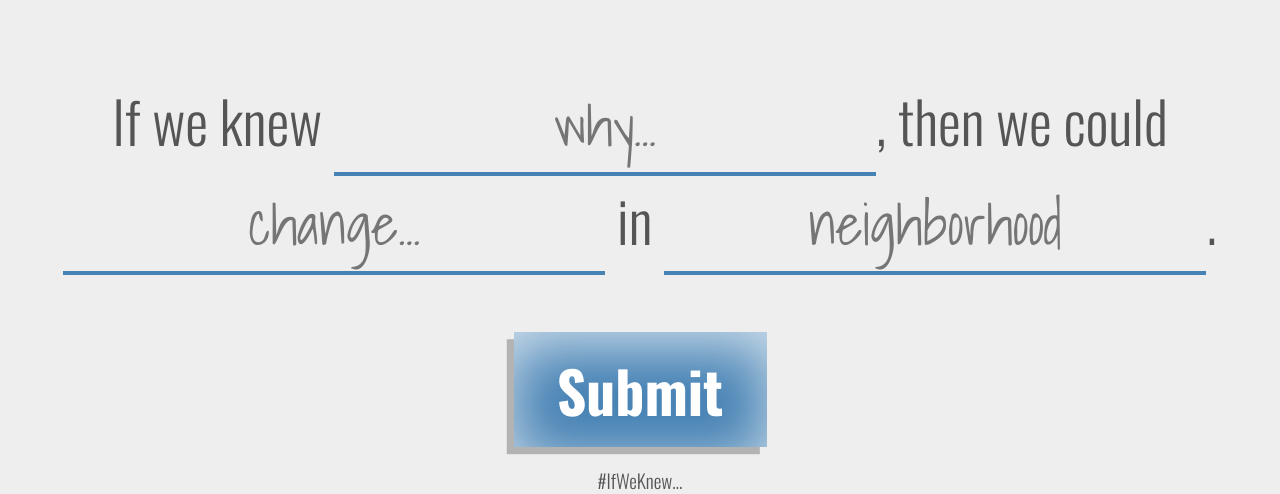
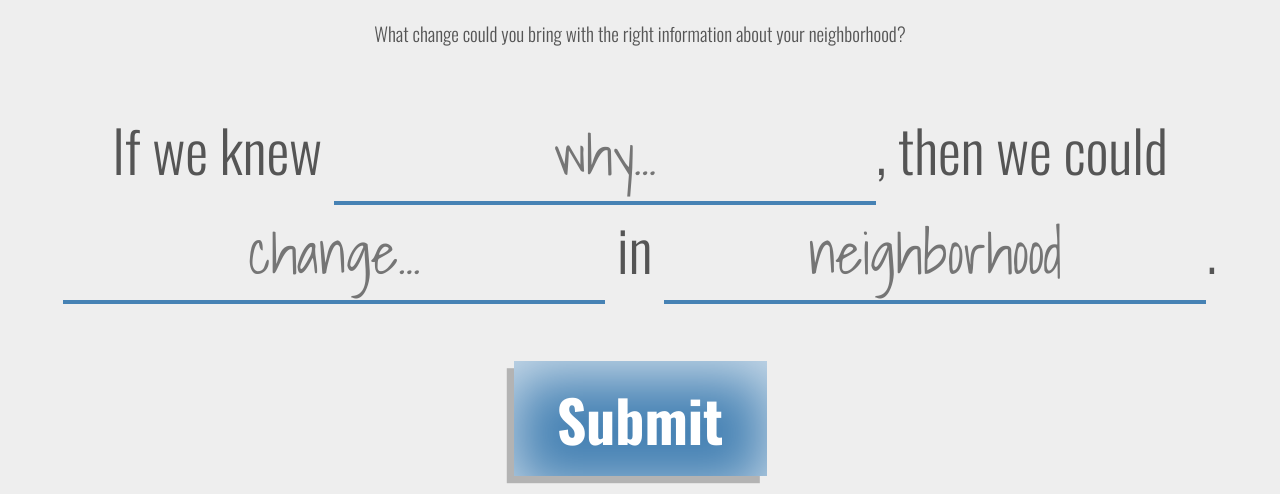
Before and after one commit to openplans/ifweknew, a Django app: template src/ifweknew/templates/index.html in a window 1280 px wide. Shown: the top 494 px of the page. Run offline with Django 3.2, Linux system fonts and the light colour scheme; the template is opened without the code that fills it, so the values that code supplies are empty; some libraries are stand-ins or nearby versions.

Commit message:
fix ugly merge conflict

```diff
--- a/src/ifweknew/templates/index.html
+++ b/src/ifweknew/templates/index.html
@@ -50,6 +50,8 @@
 <body>
 
   <div class="container">
+
+    <div>What change could you bring with the right information about your neighborhood?</div>
 
     {% if messages %}
     {% for message in messages %}
```
Also changed, not shown: src/ifweknew/views.py (+6 -6 lines).
